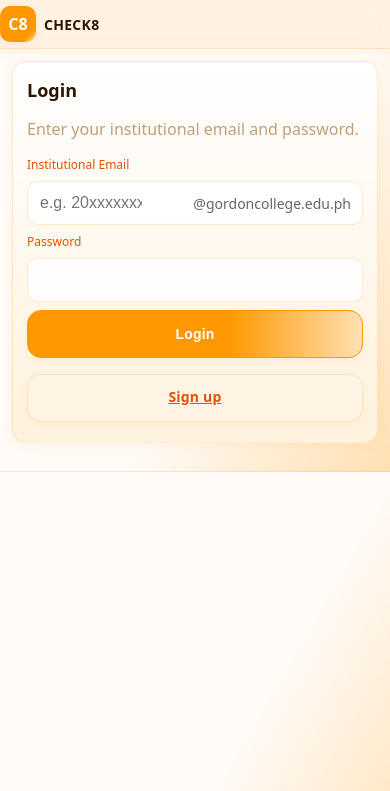
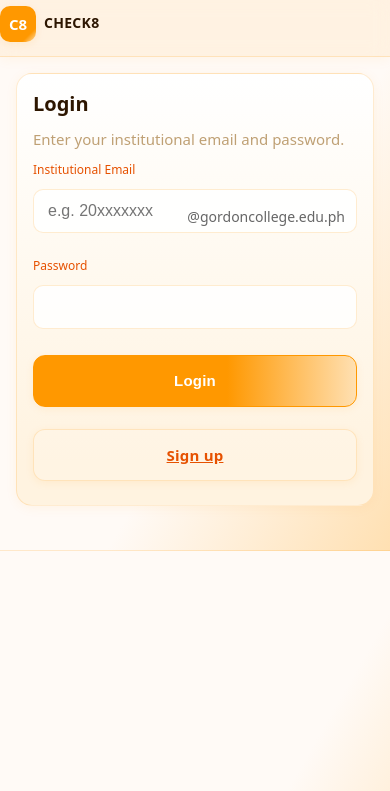
Before and after one commit to DaleCyrus/Check8, a Flask app: a page that uses app/templates/base.html in a window 390 px wide. Shown: the top 791 px of the page. Run offline with Flask 3, Linux system fonts and the light colour scheme.

Commit message:
Major mobile UI improvements - better spacing, button stacking, touch targets

```diff
--- a/app/static/style.css
+++ b/app/static/style.css
@@ -24,7 +24,8 @@ body{
 }
 
 .container{max-width:1100px;margin:0 auto;padding:16px}
-@media (max-width: 640px){.container{padding:12px}}
+@media (max-width: 768px){.container{padding:14px}}
+@media (max-width: 640px){.container{padding:16px;max-width:100%}}
 
 .topbar{position:sticky;top:0;background:rgba(255,152,0,.08);backdrop-filter: blur(10px);border-bottom:1px solid var(--border);z-index:10;box-shadow:var(--shadow);}
 .topbar__inner{display:flex;align-items:center;justify-content:space-between;gap:8px;flex-wrap:wrap;padding:8px 0}
@@ -208,3 +209,108 @@ code{color:var(--accent-dark)}
   from{transform:scale(0.5);opacity:0}
   to{transform:scale(1);opacity:1}
 }
+
+/* ===== AGGRESSIVE MOBILE-FIRST STYLES ===== */
+@media (max-width: 640px) {
+  /* Global spacing */
+  body {
+    font-size: 15px;
+    line-height: 1.5;
+  }
+
+  /* Buttons - all stack vertically */
+  .btn {
+    display: block !important;
+    width: 100% !important;
+    margin: 6px 0 !important;
+    padding: 14px 16px !important;
+    min-height: 52px !important;
+    font-size: 15px !important;
+    border-radius: 12px !important;
+  }
+
+  .btn--ghost {
+    display: block !important;
+    width: 100% !important;
+    margin: 6px 0 !important;
+    padding: 14px 16px !important;
+    min-height: 52px !important;
+  }
+
+  .btn--sm {
+    width: auto !important;
+    margin: 4px !important;
+    min-height: auto !important;
+    padding: 8px 12px !important;
+  }
+
+  /* Card spacing */
+  .card {
+    padding: 18px 16px !important;
+    margin-bottom: 12px;
+    border-radius: 16px;
+  }
+
+  /* Headings */
+  .h1 {
+    font-size: 20px;
+    margin-bottom: 12px;
+    line-height: 1.2;
+  }
+
+  .h2 {
+    font-size: 16px;
+    margin-top: 16px;
+    margin-bottom: 10px;
+  }
+
+  /* Flex containers that should stack */
+  [style*="display: flex"] {
+    flex-direction: column !important;
+    width: 100% !important;
+  }
+
+  [style*="display: flex"] > * {
+    width: 100% !important;
+    margin-bottom: 8px !important;
+  }
+
+  /* Sections */
+  section {
+    margin-bottom: 12px;
+  }
+
+  /* All inputs */
+  .input, input[type="text"], input[type="email"], input[type="password"], input[type="search"], select, textarea {
+    font-size: 16px !important;
+    padding: 12px 14px !important;
+    width: 100% !important;
+    margin-bottom: 10px !important;
+  }
+
+  /* Form groups */
+  .form {
+    gap: 10px !important;
+  }
+
+  /* Key-value pairs */
+  .kv {
+    grid-template-columns: 1fr !important;
+    margin-bottom: 8px !important;
+  }
+
+  /* Spacing utilities */
+  p { margin: 8px 0 !important; }
+  div { margin-bottom: 4px; }
+}
+
+@media (max-width: 768px) {
+  .card {
+    padding: 16px 14px;
+  }
+
+  .btn {
+    padding: 12px 16px;
+    min-height: 48px;
+  }
+}
```
